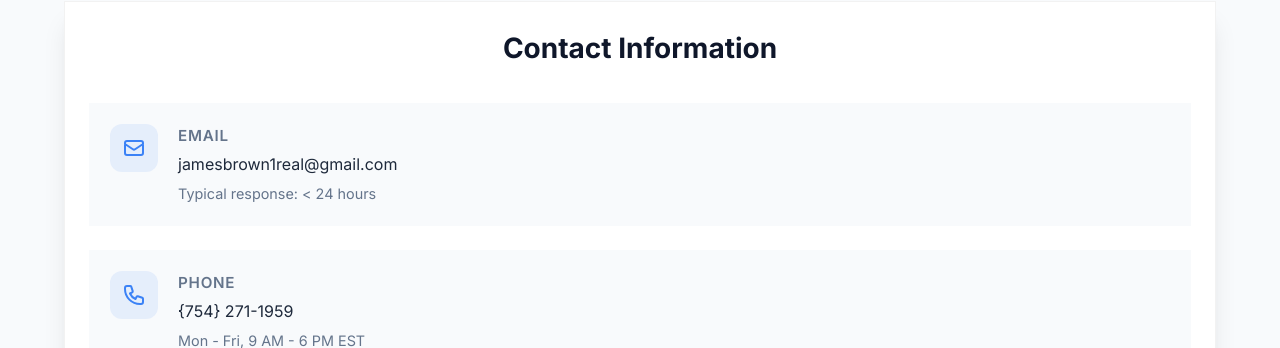
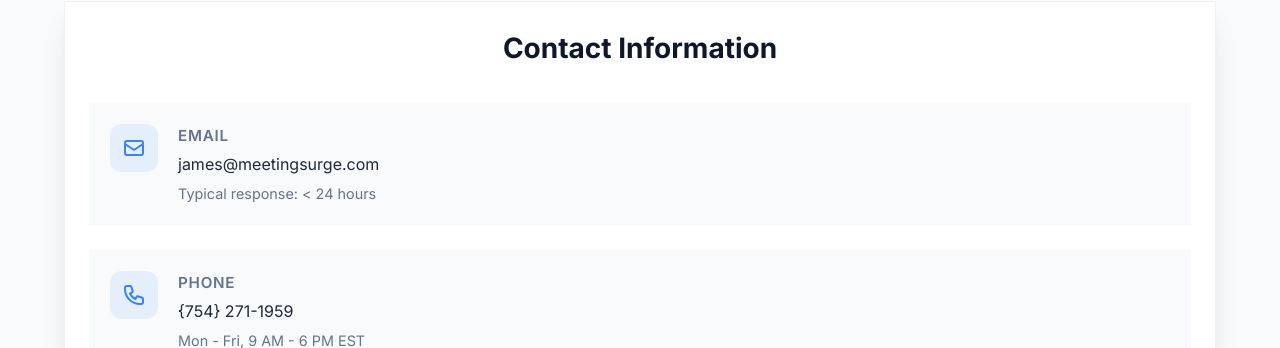
Before and after one commit to JamesBrownR/MeetingSurge, a Jekyll site: the page built from contact/index.html, in a window 1280 px wide and 900 px high, scrolled down 1283 px. Shown: the part 106-454 px from the top of the window. Built offline with Jekyll 4.4.1, drawn with Linux system fonts in a browser that asks for light colours.

Commit message:
Update index.html

```diff
--- a/contact/index.html
+++ b/contact/index.html
@@ -279,7 +279,7 @@ description: Contact MeetingSurge for professional web design services for auto
         </div>
         <div class="contact-details">
           <h4>Email</h4>
-          <a href="mailto:jamesbrown1real@gmail.com">jamesbrown1real@gmail.com</a>
+          <a href="mailto:james@meetingsurge.com">james@meetingsurge.com</a>
           <p class="contact-sub">Typical response: < 24 hours</p>
         </div>
       </div>
```
